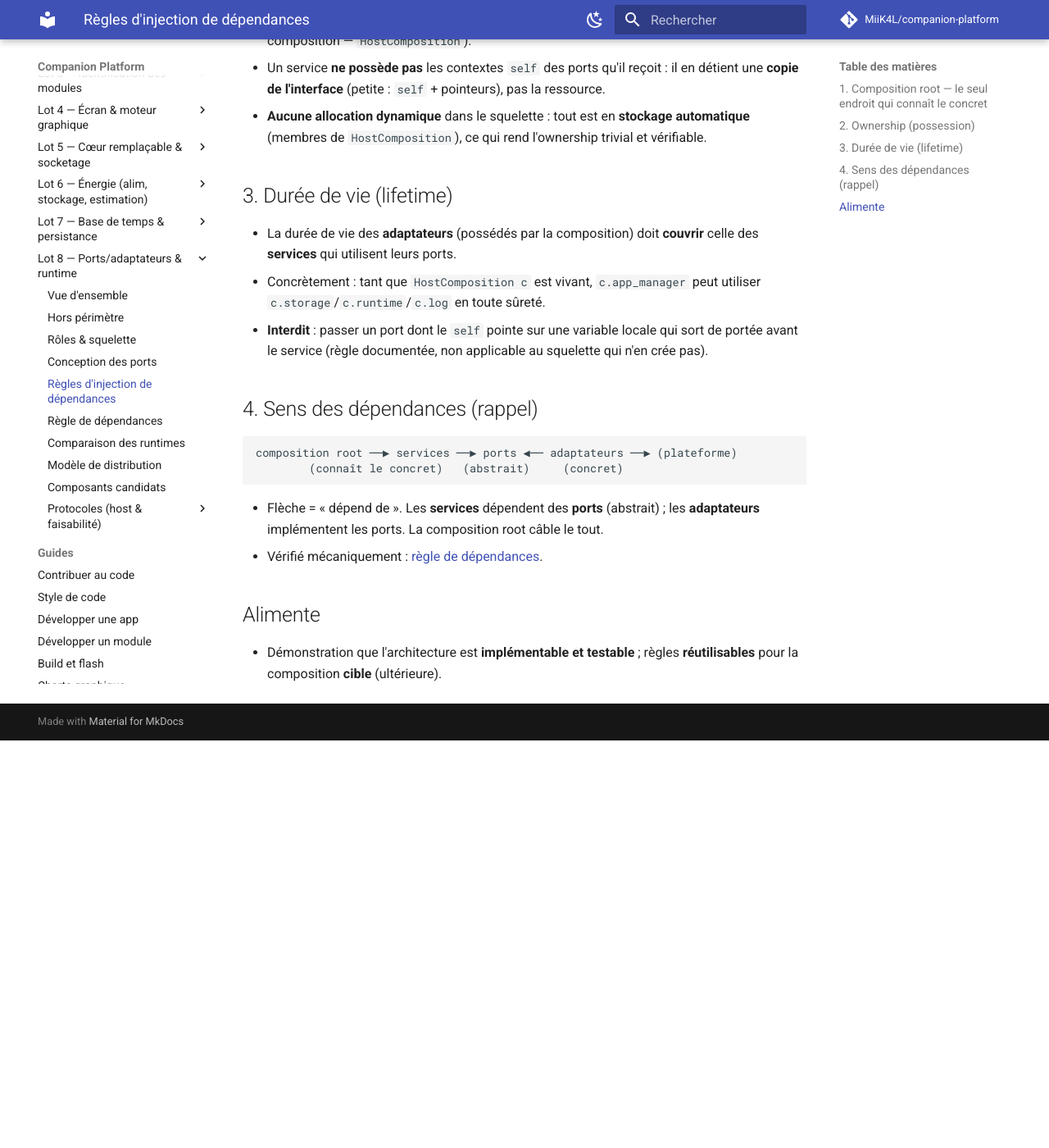
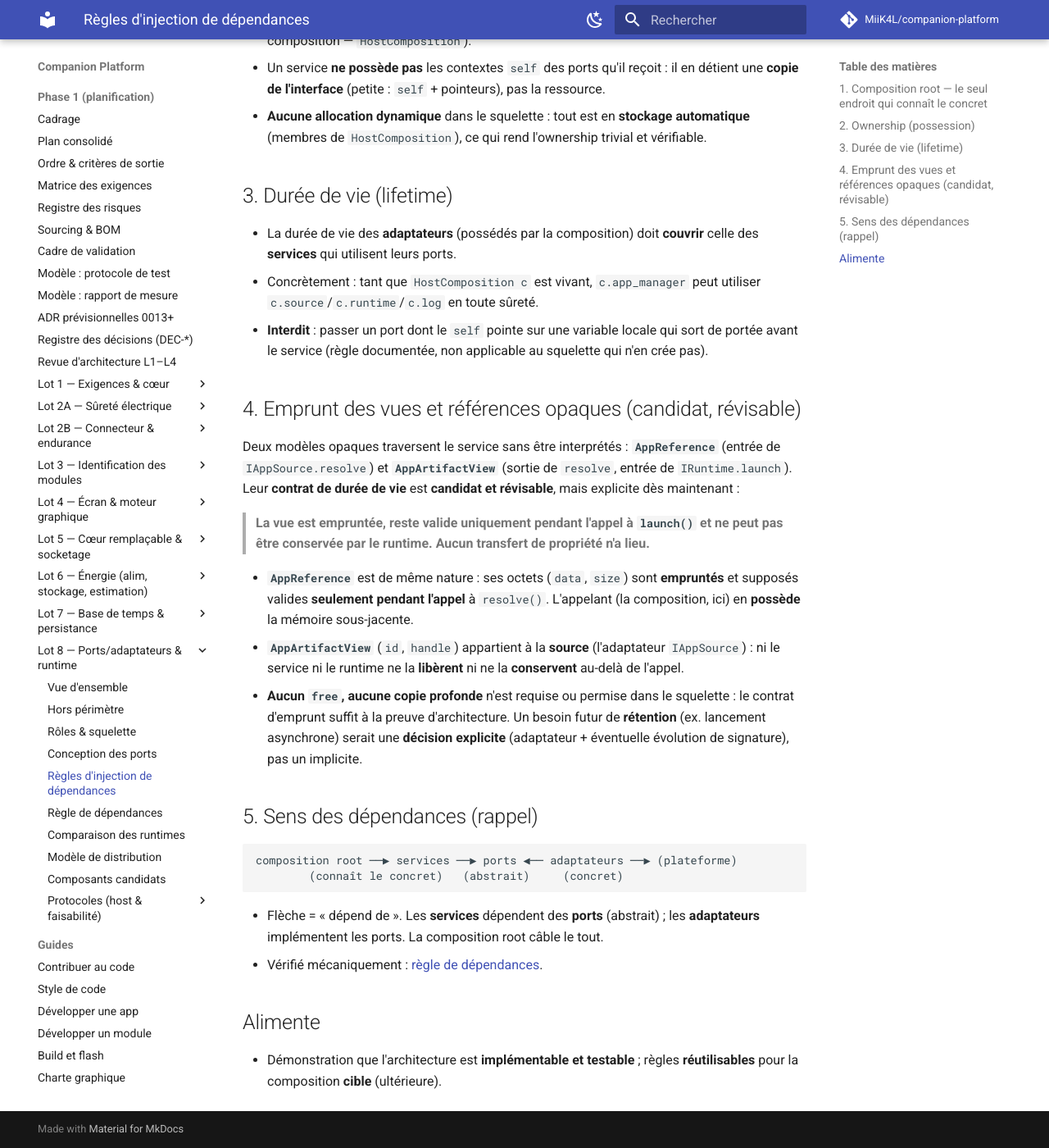
Before and after one commit to MiiK4L/companion-platform, an MkDocs documentation site: the page built from docs/phase-1/lot-8/dependency-injection-rules.md, in a window 1280 px wide and 1400 px high, scrolled down 613 px. Shown: the whole window at 82% size. Built offline with MkDocs 1.6.1 and Material for MkDocs 9.7.7, drawn with Linux system fonts in a browser that asks for light colours; comment, search, counter and statistics services are not loaded; before the commit the page ends 1516 px from its top, so only the background shows below that.

Commit message:
docs(host-skeleton): documente l'emprunt des vues et références opaques
Explicite le contrat de durée de vie (candidat, révisable) de
AppArtifactView et AppReference, dans l'en-tête du modèle et dans les
règles d'injection de dépendances.

Règle recommandée retenue : la vue est empruntée, reste valide uniquement
pendant l'appel à launch() et ne peut pas être conservée par le runtime.
Aucun transfert de propriété n'a lieu. La référence suit le même contrat
côté resolve().

- app_artifact_view.h : section « contrat de durée de vie »
- dependency-injection-rules.md : section 4 dédiée à l'emprunt
- corrige au passage c.storage -> c.source (renommage antérieur)

````diff
--- a/docs/phase-1/lot-8/dependency-injection-rules.md
+++ b/docs/phase-1/lot-8/dependency-injection-rules.md
@@ -34,12 +34,34 @@
 - La durée de vie des **adaptateurs** (possédés par la composition) doit
   **couvrir** celle des **services** qui utilisent leurs ports.
 - Concrètement : tant que `HostComposition c` est vivant, `c.app_manager` peut
-  utiliser `c.storage`/`c.runtime`/`c.log` en toute sûreté.
+  utiliser `c.source`/`c.runtime`/`c.log` en toute sûreté.
 - **Interdit** : passer un port dont le `self` pointe sur une variable locale qui
   sort de portée avant le service (règle documentée, non applicable au squelette
   qui n'en crée pas).
 
-## 4. Sens des dépendances (rappel)
+## 4. Emprunt des vues et références opaques (candidat, révisable)
+
+Deux modèles opaques traversent le service sans être interprétés :
+**`AppReference`** (entrée de `IAppSource.resolve`) et **`AppArtifactView`**
+(sortie de `resolve`, entrée de `IRuntime.launch`). Leur **contrat de durée de
+vie** est **candidat et révisable**, mais explicite dès maintenant :
+
+> **La vue est empruntée, reste valide uniquement pendant l'appel à `launch()` et
+> ne peut pas être conservée par le runtime. Aucun transfert de propriété n'a
+> lieu.**
+
+- **`AppReference`** est de même nature : ses octets (`data`, `size`) sont
+  **empruntés** et supposés valides **seulement pendant l'appel** à `resolve()`.
+  L'appelant (la composition, ici) en **possède** la mémoire sous-jacente.
+- **`AppArtifactView`** (`id`, `handle`) appartient à la **source** (l'adaptateur
+  `IAppSource`) : ni le service ni le runtime ne la **libèrent** ni ne la
+  **conservent** au-delà de l'appel.
+- **Aucun `free`, aucune copie profonde** n'est requise ou permise dans le
+  squelette : le contrat d'emprunt suffit à la preuve d'architecture. Un besoin
+  futur de **rétention** (ex. lancement asynchrone) serait une **décision
+  explicite** (adaptateur + éventuelle évolution de signature), pas un implicite.
+
+## 5. Sens des dépendances (rappel)
 
 ```
 composition root ──▶ services ──▶ ports ◀── adaptateurs ──▶ (plateforme)
````
Also changed, not shown: 1 other file.
